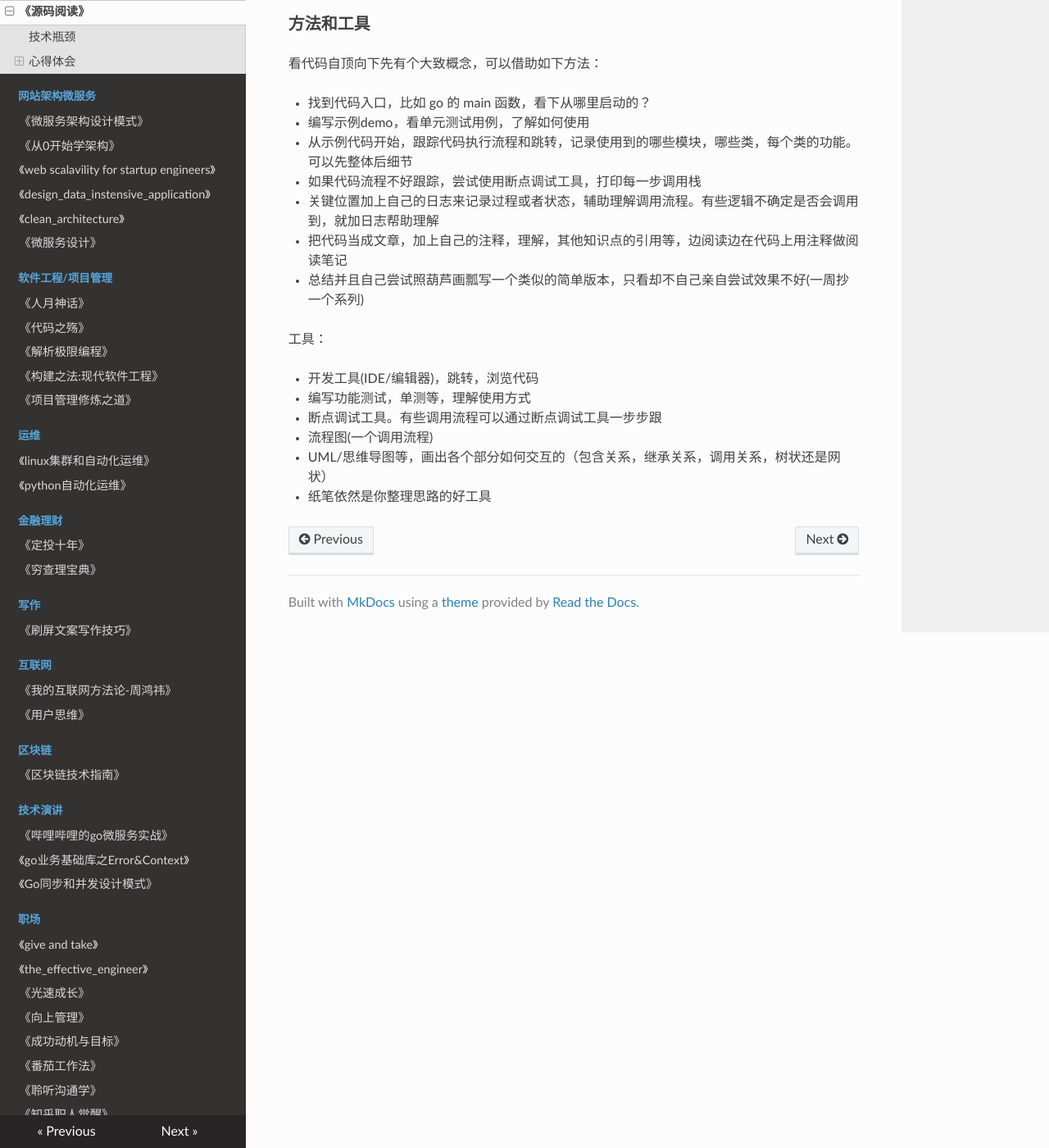
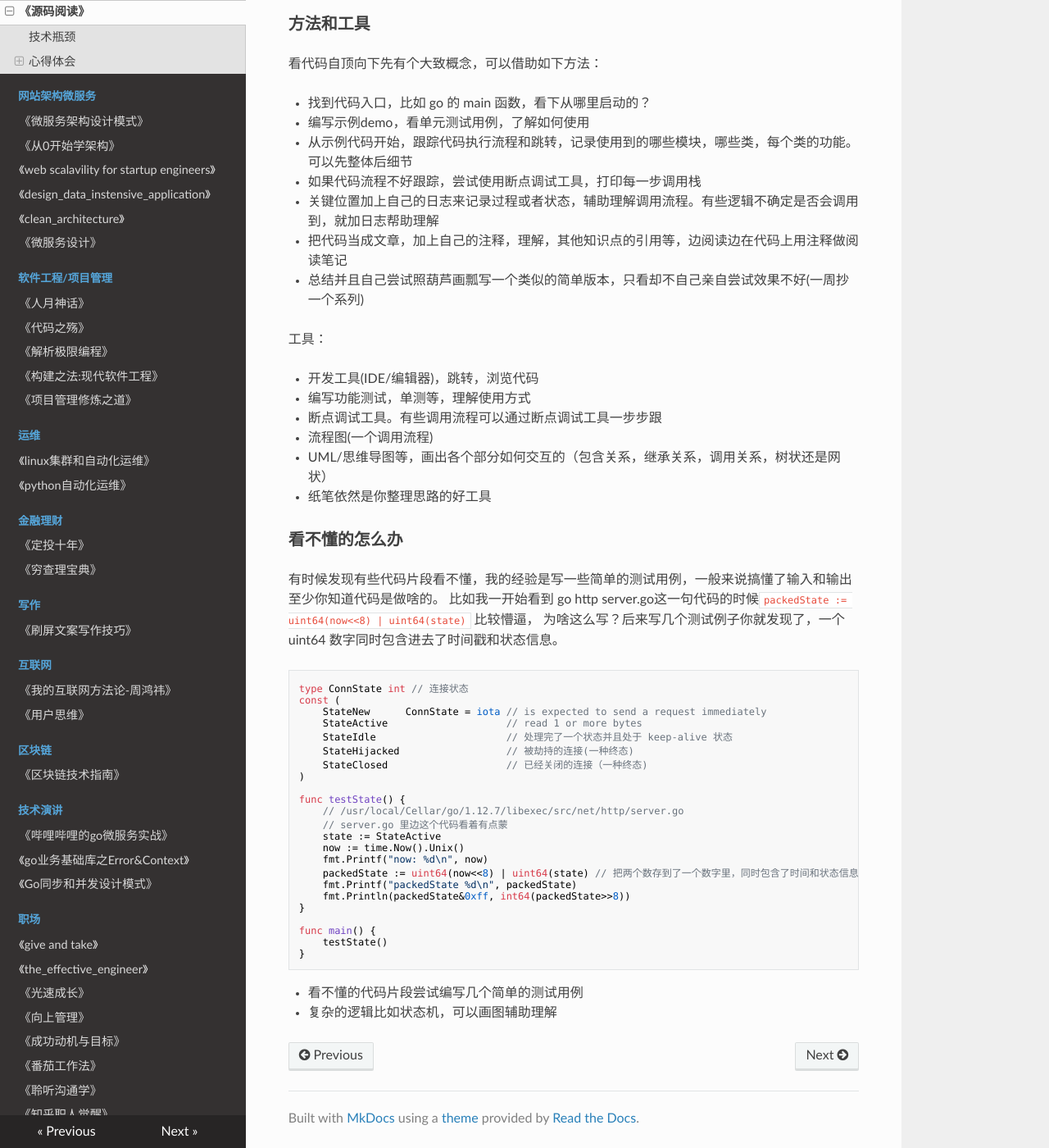
Before and after one commit to PegasusWang/booknotes, an MkDocs documentation site: the page built from docs/源码阅读_sourcecode/README.md, in a window 1280 px wide and 1400 px high, scrolled down 1899 px. Shown: the whole window at 82% size. Built offline with MkDocs 1.6.1, drawn with Linux system fonts in a browser that asks for light colours; nearby versions of some CDN libraries; old or Windows-style settings are respelled for this version of MkDocs.

Commit message:
通过测试用例理解费解的代码片段gs

````diff
--- a/docs/源码阅读_sourcecode/README.md
+++ b/docs/源码阅读_sourcecode/README.md
@@ -75,3 +75,39 @@
 - 流程图(一个调用流程)
 - UML/思维导图等，画出各个部分如何交互的（包含关系，继承关系，调用关系，树状还是网状）
 - 纸笔依然是你整理思路的好工具
+
+
+### 看不懂的怎么办
+
+有时候发现有些代码片段看不懂，我的经验是写一些简单的测试用例，一般来说搞懂了输入和输出至少你知道代码是做啥的。
+比如我一开始看到 go http server.go这一句代码的时候`packedState := uint64(now<<8) | uint64(state)` 比较懵逼，
+为啥这么写？后来写几个测试例子你就发现了，一个 uint64 数字同时包含进去了时间戳和状态信息。
+
+```go
+type ConnState int // 连接状态
+const (
+	StateNew      ConnState = iota // is expected to send a request immediately
+	StateActive                    // read 1 or more bytes
+	StateIdle                      // 处理完了一个状态并且处于 keep-alive 状态
+	StateHijacked                  // 被劫持的连接(一种终态)
+	StateClosed                    // 已经关闭的连接（一种终态)
+)
+
+func testState() {
+	// /usr/local/Cellar/go/1.12.7/libexec/src/net/http/server.go
+	// server.go 里边这个代码看着有点蒙
+	state := StateActive
+	now := time.Now().Unix()
+	fmt.Printf("now: %d\n", now)
+	packedState := uint64(now<<8) | uint64(state) // 把两个数存到了一个数字里，同时包含了时间和状态信息
+	fmt.Printf("packedState %d\n", packedState)
+	fmt.Println(packedState&0xff, int64(packedState>>8))
+}
+
+func main() {
+	testState()
+}
+```
+
+- 看不懂的代码片段尝试编写几个简单的测试用例
+- 复杂的逻辑比如状态机，可以画图辅助理解
````
